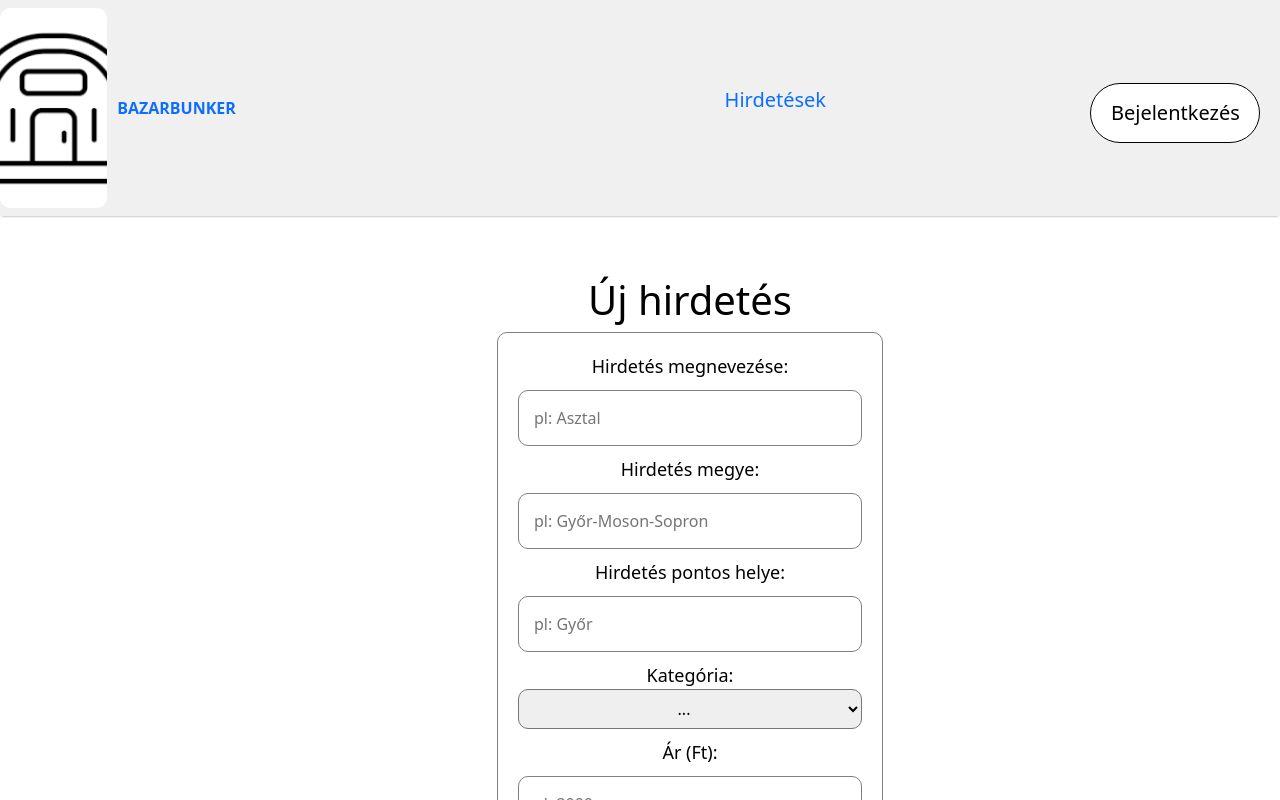
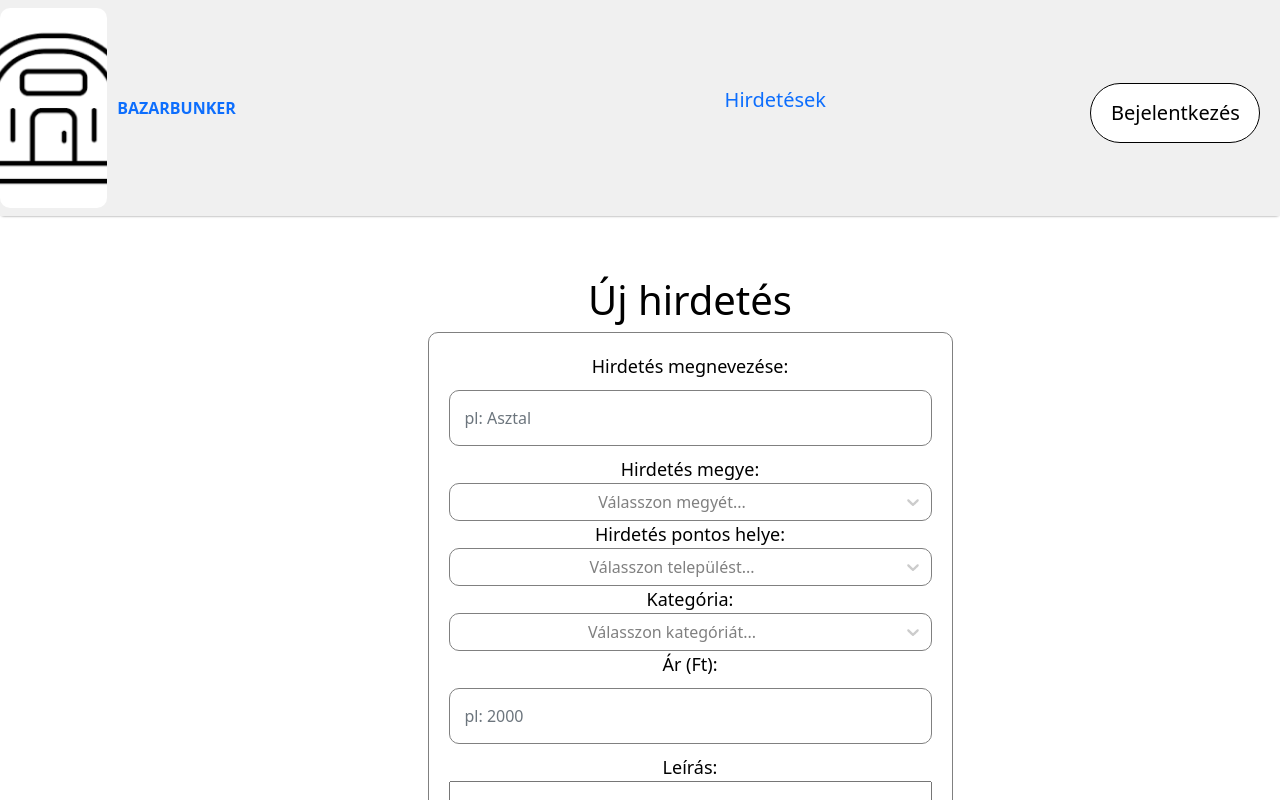
Before and after one commit to farkaslevente/14AA-D-BazarBunker, a React (Create React App) app in the folder frontend_new/: page /ujhirdetes in a window 1280 px wide. Shown: the top 800 px of the page. Built offline with nearby package versions, Linux system fonts and the light colour scheme; no server answers.

Commit message:
New ad page is fucki shit doesnt work but at least looks nice and has nice features 👍

```diff
--- a/frontend_new/package.json
+++ b/frontend_new/package.json
@@ -10,12 +10,16 @@
     "bootstrap": "^5.3.3",
     "jsonwebtoken": "^9.0.2",
     "jwt-decode": "^4.0.0",
+    "primeflex": "^3.3.1",
+    "primeicons": "^7.0.0",
+    "primereact": "^10.6.0",
     "react": "^18.2.0",
     "react-bootstrap": "^2.10.2",
     "react-dom": "^18.2.0",
     "react-responsive-carousel": "^3.2.23",
     "react-router-dom": "^6.22.2",
     "react-scripts": "5.0.1",
+    "react-select": "^5.8.0",
     "web-vitals": "^2.1.4"
   },
   "scripts": {
--- a/frontend_new/src/Pages/NewAdPage.jsx
+++ b/frontend_new/src/Pages/NewAdPage.jsx
@@ -1,65 +1,96 @@
-import React from 'react'
-import './CSS/NewAdPage.css'
-// import { useNavigate } from 'react-router-dom';
+import React, { useState, useEffect } from 'react';
+import adservice from '../Services/adservice';
+import axios from 'axios'; // Import Axios
+import './CSS/NewAdPage.css';
+import Select from 'react-select';
 
 export const NewAdPage = () => {
-    // const [values, setValues] = useState({
-    //     title: "",
-    //     email: "",
-    //     password: "",
-    //     passwordagain: ""
-    // });
-    // const navigate = useNavigate()
+    const [counties, setCounties] = useState([]);
+    const [selectedCounty, setSelectedCounty] = useState('');
+    const [settlements, setSettlements] = useState([]);
+    const [settlementOptions, setSettlementOptions] = useState([]);
+    const [settlementDisabled, setSettlementDisabled] = useState(true);
+    const [description, setDescription] = useState('');
+    const [authToken, setAuthToken] = useState('');
+    const [selectedCategory, setSelectedCategory] = useState('');
 
-    // const inputs = [
-    //     {
-    //         id: 1,
-    //         name:"username",
-    //         type: "text",
-    //         placeholder: "Felhasználónév",
-    //         errorMessage: "A felhasználónév 3-16 karakter hosszúnak kell lenni, és nem tartalmazhat speciális karaktereket!",
-    //         label: "Felhasználónév",
-    //         pattern: "^[A-Za-z0-9]{3,16}$",
-    //         required: true,
-    //     },
-    //     {
-    //         id: 2,
-    //         name:"email",
-    //         type: "email",
-    //         placeholder: "Email",
-    //         label: "Email",
-    //         errorMessage: "Az email nem megfelelő formátumú!",
-    //         required: true
-    //     },
-    //     {
-    //         id: 3,
-    //         name: "password",
-    //         type: "password",
-    //         placeholder: "Jelszó",
-    //         label: "Jelszó",
-    //         errorMessage: "A jelszónak 8-30 karakter hosszúnak kell lenni és tartalmaznia kell legalább egyet-egyet az alábbiak közül: Betű, Szám, Speciális karakter!",
-    //         pattern: `^(?=.*[0-9])(?=.*[a-zA-Z])(?=.*[!@#$%^&*])[A-Za-z0-9!@#$%^&*]{8,20}$`,
-    //         required: true
-    //     },
-    //     {
-    //         id: 4,
-    //         name: "passwordagain",
-    //         type: "password",
-    //         placeholder: "Jelszó újra",
-    //         label: "Jelszó újra",
-    //         errorMessage: "A jelszó nem egyezik a másik jelszóval!",
-    //         pattern: values.password,
-    //         required: true
-    //     }
-    // ];
+    const categoryOptions = [
+        { value: 'uni', label: 'Egyetem' },
+        { value: 'mid', label: 'Középiskola' },
+        { value: 'pri', label: 'Általános iskola' },
+        { value: 'book', label: 'Könyv' },
+        { value: 'wri', label: 'Írószer' },
+        { value: 'furn', label: 'Bútor' }
+    ];
 
-    // const handleSubmit = (e) => {
-    //     e.preventDefault();
-    // };
+    useEffect(() => {
+        // Fetch authToken from localStorage
+        const token = localStorage.getItem('authToken');
+        setAuthToken(token);
+        // Fetch counties and settlements from backend
+        Promise.all([adservice.getCounties(), adservice.getSettlements()])
+            .then(([countiesData, settlementsData]) => {
+                // Format counties for react-select
+                const formattedCounties = countiesData.map(county => ({
+                    label: county.nev,
+                    value: county.nev
+                }));
+                setCounties(formattedCounties);
 
-    // const onChange = (e) => {
-    //     setValues({...values, [e.target.name]: e.target.value});
-    // }
+                // Set settlements
+                setSettlements(settlementsData);
+                setSettlementOptions(settlementsData.map(settlement => ({
+                    label: settlement.nev,
+                    value: settlement.nev
+                })));
+            })
+            .catch(error => {
+                console.error('Error fetching data:', error);
+            });
+    }, []);
+
+    const handleCountyChange = (selectedOption) => {
+        setSelectedCounty(selectedOption);
+
+        // Filter settlements based on the selected county
+        const filteredSettlements = settlements.filter(settlement => settlement.varmegye === selectedOption.value);
+        setSettlementOptions(filteredSettlements.map(settlement => ({
+            label: settlement.nev,
+            value: settlement.nev
+        })));
+
+        setSettlementDisabled(false); // Enable settlement dropdown
+    };
+
+    const handleDescriptionChange = (event) => {
+        setDescription(event.target.value);
+    };
+
+    const handleCategoryChange = (selectedOption) => {
+        setSelectedCategory(selectedOption.value);
+    };
+
+    const handleSubmit = async (event) => {
+        event.preventDefault();
+        try {
+            // Replace ownerId with the actual user ID from localStorage
+            const countyId = selectedCounty.value; // Assuming county ID is used
+            // Post ad data to the backend
+            await axios.post('/ads', {
+                name: event.target.title.value,
+                description,
+                category: selectedCategory,
+                price: event.target.price.value,
+                countyId,
+                authToken
+            });
+            // Redirect or show success message
+            console.log('Ad posted successfully!');
+        } catch (error) {
+            console.error('Error posting ad:', error);
+            // Handle error (e.g., show error message)
+        }
+    };
 
     return (
         <div className='newadpage'>
@@ -67,36 +98,96 @@ export const NewAdPage = () => {
                 <h1>Új hirdetés</h1>
             </div>
             <div className="newadpage-content">
-                <div className="data1">
-                    <label htmlFor="title">Hirdetés megnevezése:</label>
-                    <input type="text" name='title' placeholder='pl: Asztal' />
+                <form onSubmit={handleSubmit}>
+                    <div className="data1">
+                        <label htmlFor="title">Hirdetés megnevezése:</label>
+                        <input type="text" name='title' placeholder='pl: Asztal' required />
+                        <label htmlFor="county">Hirdetés megye:</label>
+                        <Select
+                            value={selectedCounty}
+                            onChange={handleCountyChange}
+                            options={counties}
+                            placeholder="Válasszon megyét..."
+                            styles={{
+                                control: (provided) => ({
+                                    ...provided,
+                                    border: '1px solid gray',
+                                    borderRadius: '10px',
+                                    background: 'white'
+                                }),
+                                menu: (provided) => ({
+                                    ...provided,
+                                    border: '1px solid gray',
+                                    borderRadius: '10px',
+                                    background: 'white'
+                                }),
+                            }}
+                            required
+                        />
+                        <label htmlFor="settlement">Hirdetés pontos helye:</label>
+                        <Select
+                            options={settlementOptions}
+                            isDisabled={settlementDisabled}
+                            placeholder="Válasszon települést..."
+                            styles={{
+                                control: (provided) => ({
+                                    ...provided,
+                                    border: '1px solid gray',
+                                    borderRadius: '10px',
+                                    background: 'white'
+                                }),
+                                menu: (provided) => ({
+                                    ...provided,
+                                    border: '1px solid gray',
+                                    borderRadius: '10px',
+                                    background: 'white'
+                                }),
+                            }}
+                            required
+                        />
+                        <label htmlFor="category">Kategória:</label>
+                        <Select
+                            value={selectedCategory}
+                            onChange={handleCategoryChange}
+                            options={categoryOptions}
+                            placeholder="Válasszon kategóriát..."
+                            styles={{
+                                control: (provided) => ({
+                                    ...provided,
+                                    border: '1px solid gray',
+                                    borderRadius: '10px',
+                                    background: 'white'
+                                }),
+                                menu: (provided) => ({
+                                    ...provided,
+                                    border: '1px solid gray',
+                                    borderRadius: '10px',
+                                    background: 'white'
+                                }),
+                            }}
+                        />
+                        <label htmlFor="price">{'Ár (Ft):'}</label>
+                        <input type="text" name='price' placeholder='pl: 2000' required />
 
-                    <label htmlFor="county">Hirdetés megye:</label>
-                    <input type="text" name='county' placeholder='pl: Győr-Moson-Sopron' />
+                        <label htmlFor="description">Leírás:</label>
+                        <textarea
+                            name="description"
+                            id="description"
+                            rows="4"
+                            cols="50"
+                            value={description}
+                            onChange={handleDescriptionChange}
+                            required
+                        ></textarea>
 
-                    <label htmlFor="settlement">Hirdetés pontos helye:</label>
-                    <input type="text" name='settlement' placeholder='pl: Győr' />
-
-                    <label htmlFor="category">Kategória:</label>
-                    <select name="category" id="category">
-                        <option value="default">...</option>
-                        <option value="uni">Egyetem</option>
-                        <option value="mid">Középiskola</option>
-                        <option value="pri">Aáltalános iskola</option>
-                        <option value="book">Könyv</option>
-                        <option value="wri">Írószer</option>
-                        <option value="furn">Bútor</option>
-                    </select>
-
-                    <label htmlFor="price">{'Ár (Ft):'}</label>
-                    <input type="text" name='price' placeholder='pl: 2000' />
-
-                    <label htmlFor="image">{'Töltsön fel képeket! (legalább 1)'}</label>
-                    <input type="file" />
-                </div>
-                <div className="data2">
-                </div>
+                        <label htmlFor="image">{'Töltsön fel képeket! (minimum 1 - maximum 6)'}</label>
+                        <input type="file" name='images' id='images' accept='image/*' multiple  max={6} />
+                        <button type='submit'>Hirdetés közzététele</button>
+                    </div>
+                </form>
             </div>
         </div>
-    )
-}
+    );
+};
+
+export default NewAdPage;
--- a/frontend_new/src/index.js
+++ b/frontend_new/src/index.js
@@ -4,6 +4,9 @@ import './index.css';
 import App from './App';
 import reportWebVitals from './reportWebVitals';
 import 'bootstrap/dist/css/bootstrap.min.css';
+import 'primereact/resources/primereact.min.css';
+import 'primereact/resources/themes/saga-blue/theme.css';
+import 'primeicons/primeicons.css';
 
 const root = ReactDOM.createRoot(document.getElementById('root'));
 root.render(
```
Also changed, not shown: frontend_new/src/Pages/CSS/NewAdPage.css (line endings or trailing spaces), 1 other file (tests, documents, lock files or other folders).
